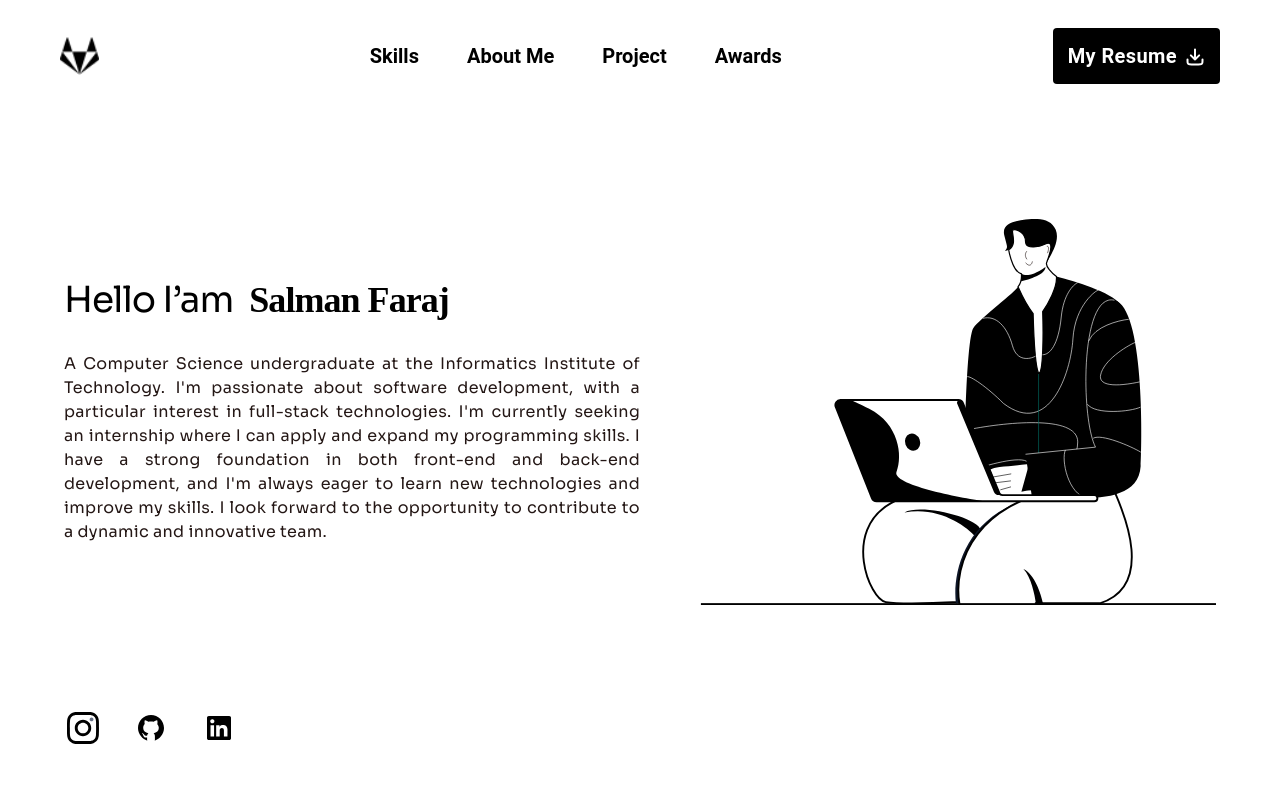
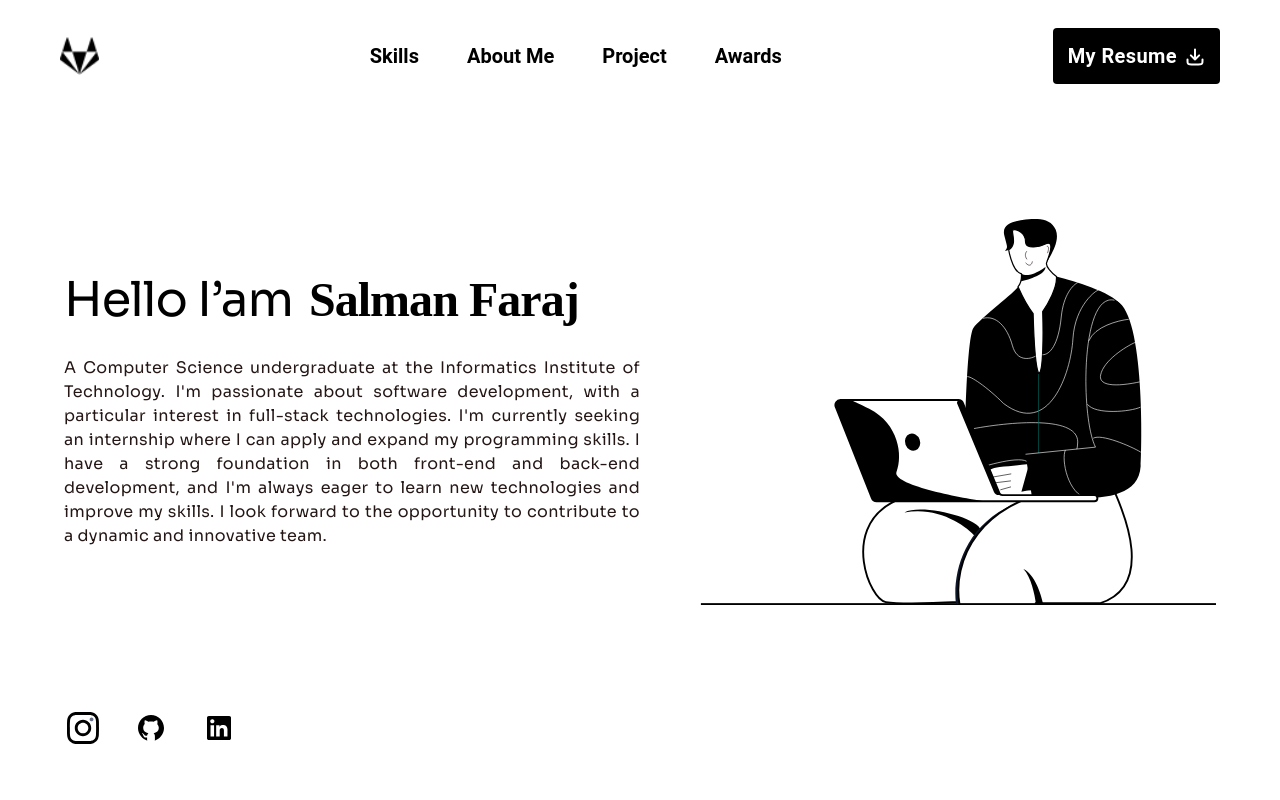
Before and after one commit to salmanfaraj06/portfoilo, a React (Vite) app: page / in a window 1280 px wide. Shown: the top 800 px of the page. Built offline with nearby package versions, Linux system fonts and the light colour scheme; a web font is replaced by a local one.

Commit message:
Update font size in AboutMe component

```diff
--- a/src/components/aboutme.jsx
+++ b/src/components/aboutme.jsx
@@ -8,13 +8,13 @@ function AboutMe() {
       <div className="flex-[.5] space-y-8 sm:mt-4">
         <div className="flex items-center space-x-4">
           <Text
-            className="text-4xl sm:text-2xl md:text-[38px] lg:text-[48px] text-black-900 tracking-[-0.96px] w-auto"
+            className="text-5xl sm:text-2xl md:text-[38px] lg:text-[48px] text-black-900 tracking-[-0.96px] w-auto"
             size="txtSoraRegular48"
           >
             Hello I’am
           </Text>
           <Text
-            className="text-4xl sm:text-2xl md:text-[38px] lg:text-[48px] text-black-900 tracking-[-0.96px] w-auto"
+            className="text-5xl sm:text-2xl md:text-[38px] lg:text-[48px] text-black-900 tracking-[-0.96px] w-auto"
             size="txtSoraExtraBold48"
           >
             Salman Faraj
```
